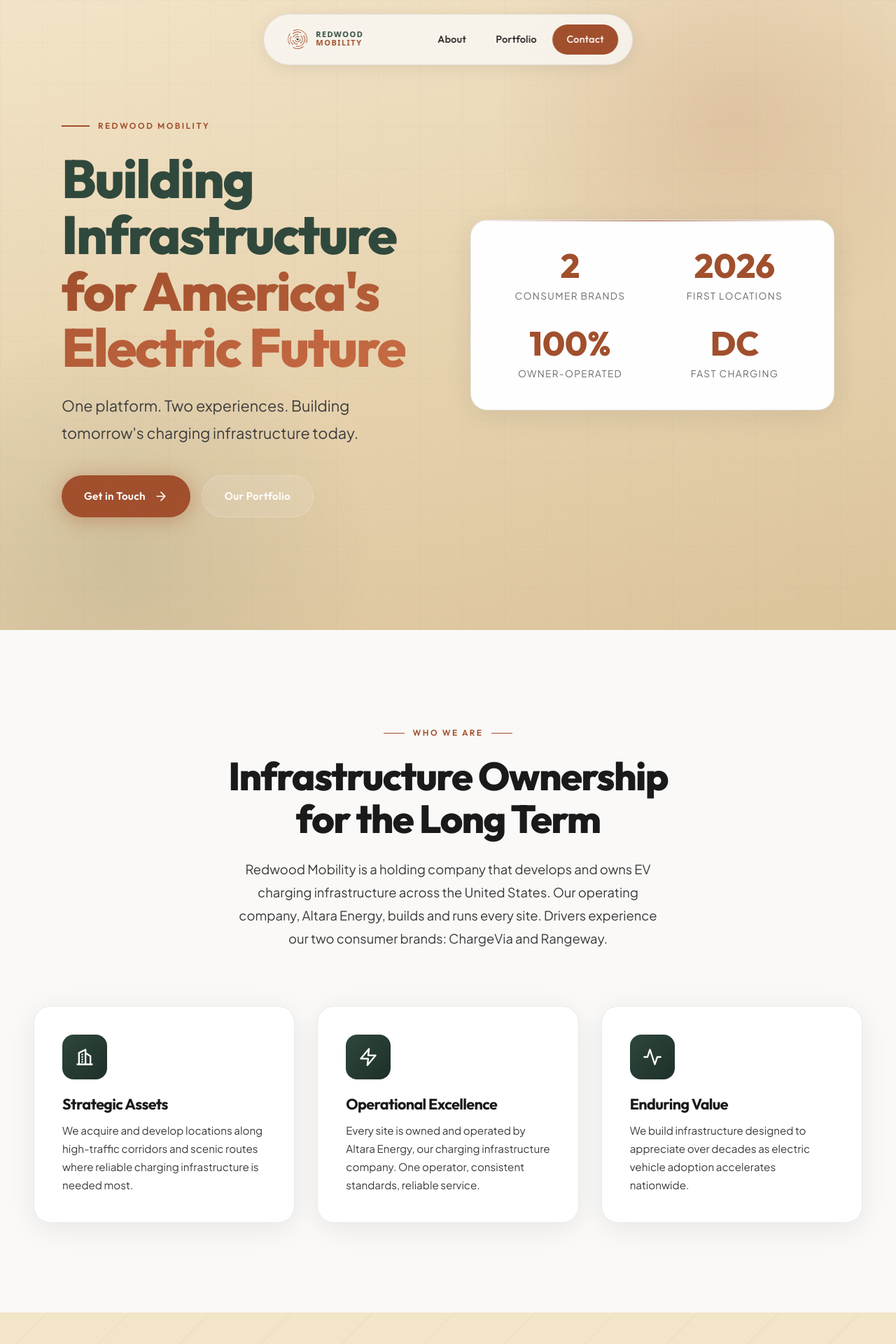
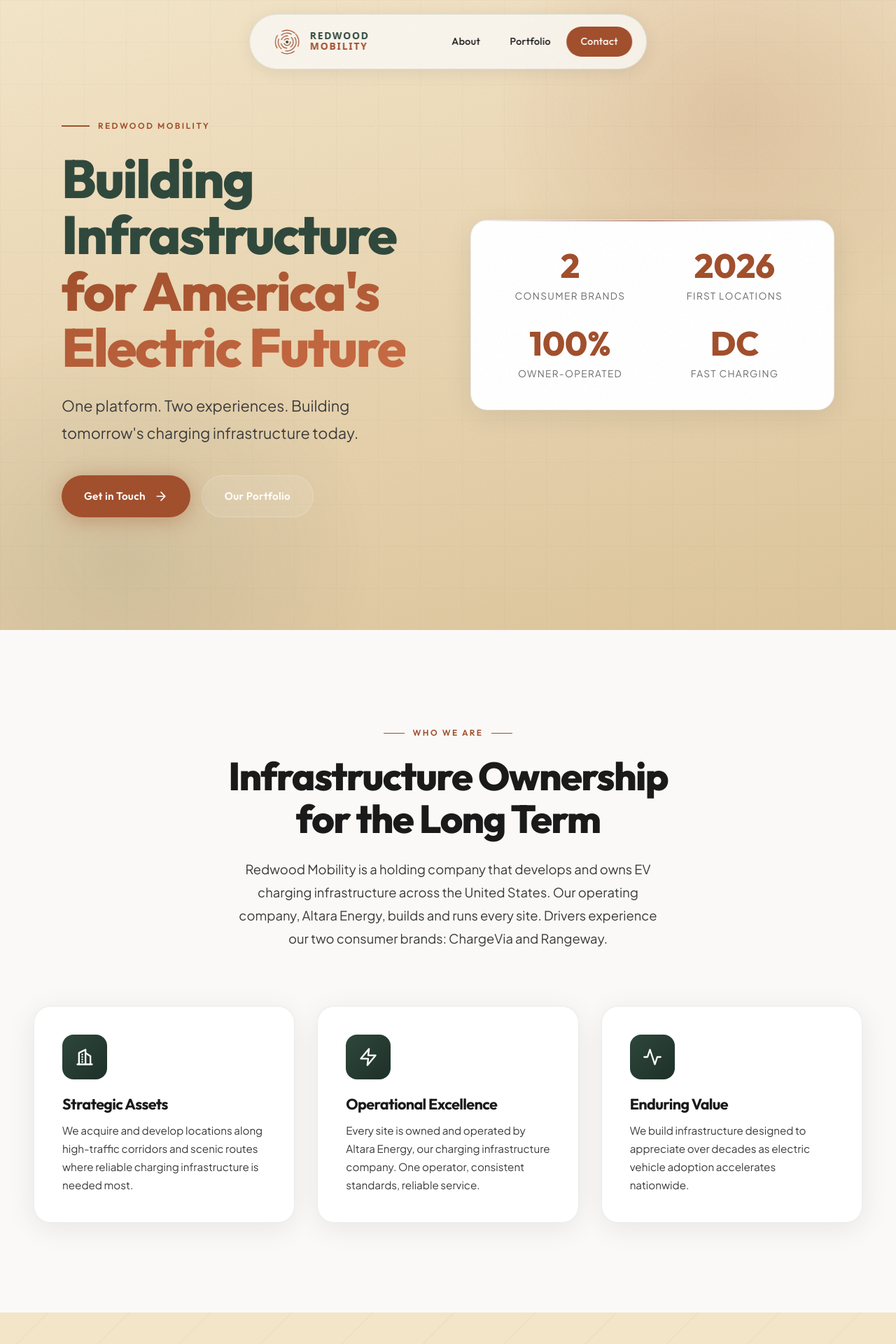
Before and after one commit to Redwood-Mobility/redwood-pages, a Jekyll site: the page built from index.html, in a window 1280 px wide. Shown: the top 1920 px of the page at 70% size. Built offline with Jekyll 4.4.1, drawn with Linux system fonts in a browser that asks for light colours.

Commit message:
Update main.css

```diff
--- a/assets/css/main.css
+++ b/assets/css/main.css
@@ -202,7 +202,7 @@
 }
 
 .logo {
-    width: 160px;
+    width: 200px;
     height: auto;
     transition: all var(--transition-fast);
 }
@@ -1284,7 +1284,7 @@
     }
 
     .logo {
-        width: 140px;
+        width: 170px;
     }
 
     .nav-links {
@@ -1353,7 +1353,7 @@
     }
 
     .logo {
-        width: 120px;
+        width: 150px;
     }
 
     .nav-links a:not(.nav-cta) {
```
